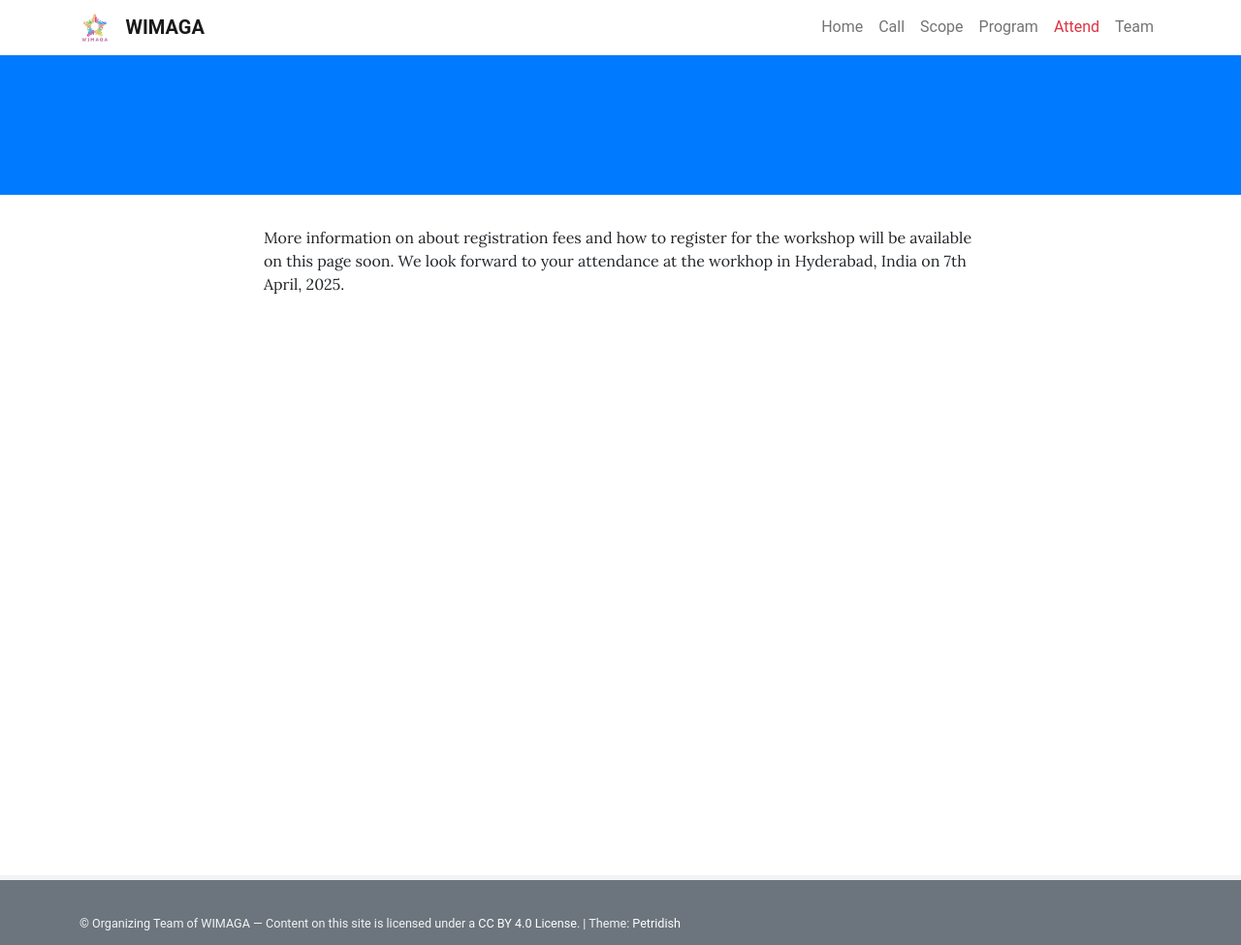
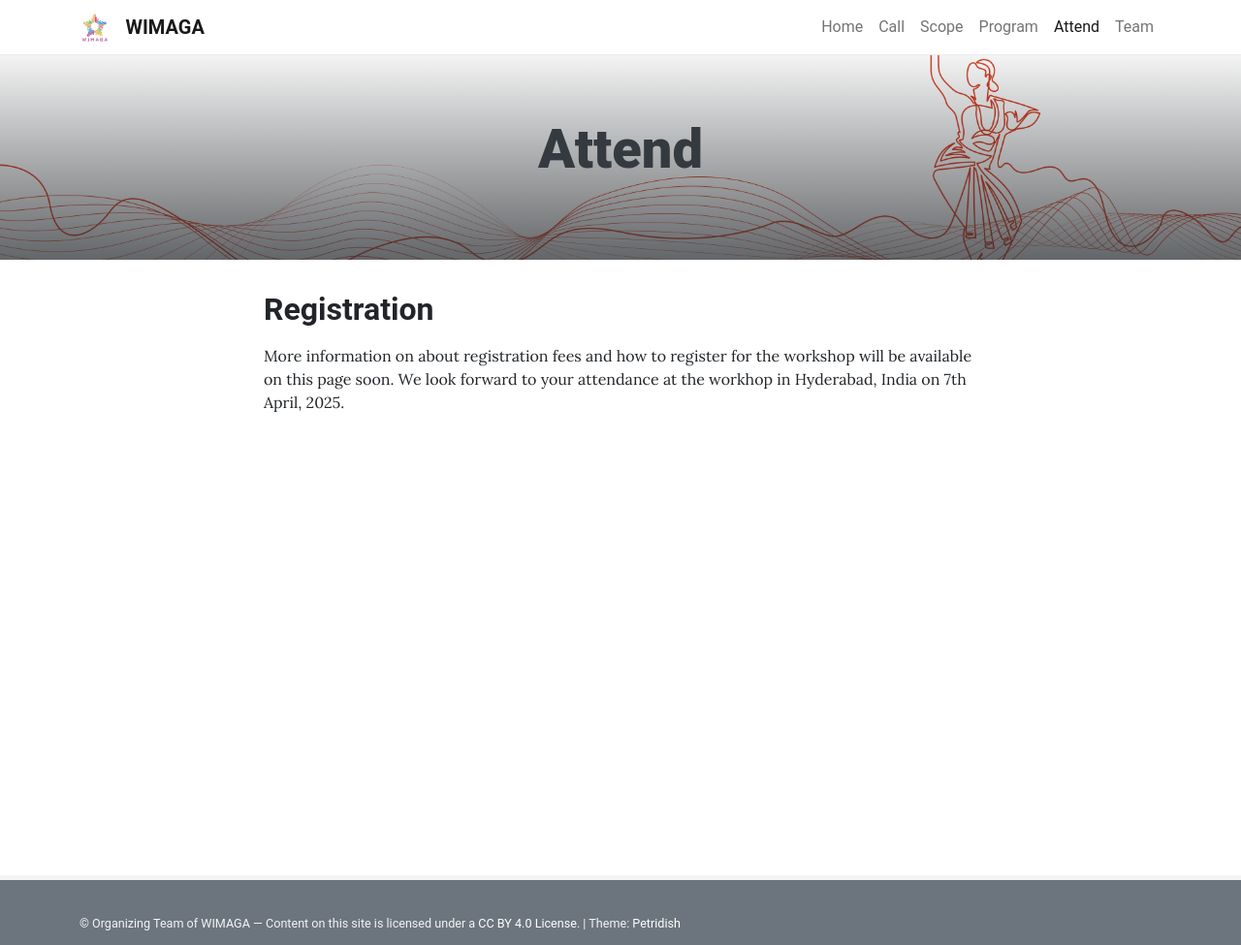
Before and after one commit to WIMAGA/wimaga.github.io, a Jekyll site: the page built from pages/attend.md, in a window 1280 px wide. Shown: the whole page at 97% size. Built offline with Jekyll 4.4.1, drawn with Linux system fonts in a browser that asks for light colours; our own code applies the rules of GitHub Pages for plain Markdown files.

Commit message:
Update attend.md

```diff
--- a/pages/attend.md
+++ b/pages/attend.md
@@ -1 +1,8 @@
+---
+title: Attend
+background: /assets/theme/images/header.png
+permalink: /attend/
+---
+
+## **<span style="color:$gray-800">Registration</span>**
 More information on about registration fees and how to register for the workshop will be available on this page soon. We look forward to your attendance at the workhop in Hyderabad, India on 7th April, 2025.
```
